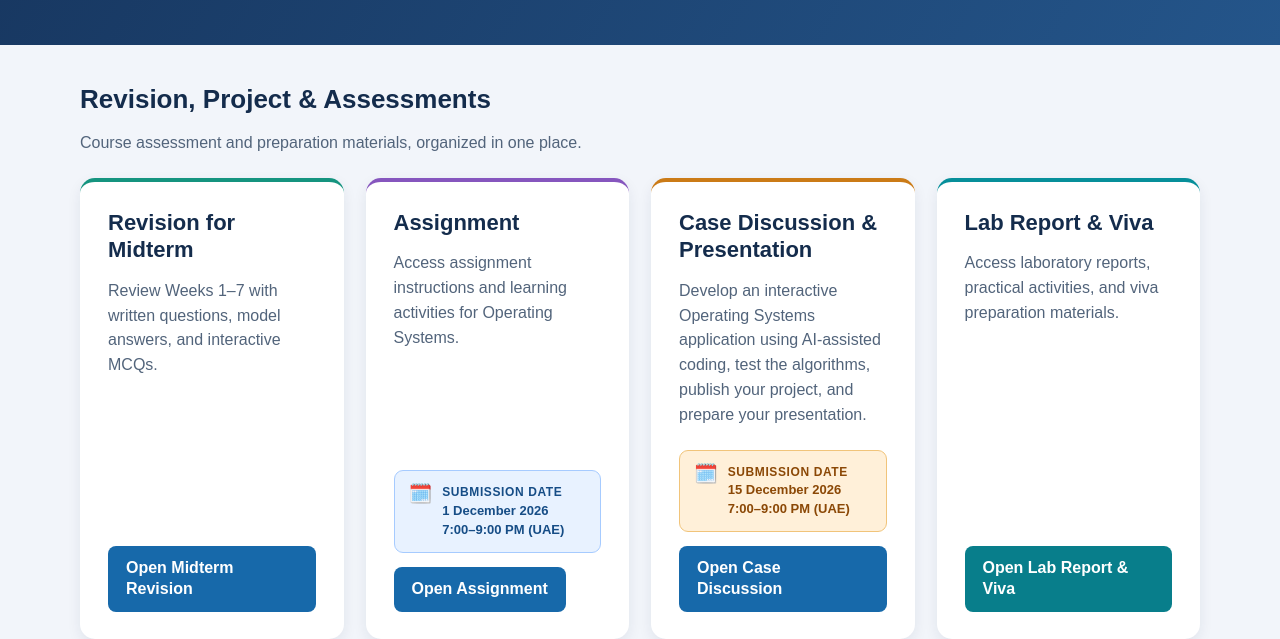
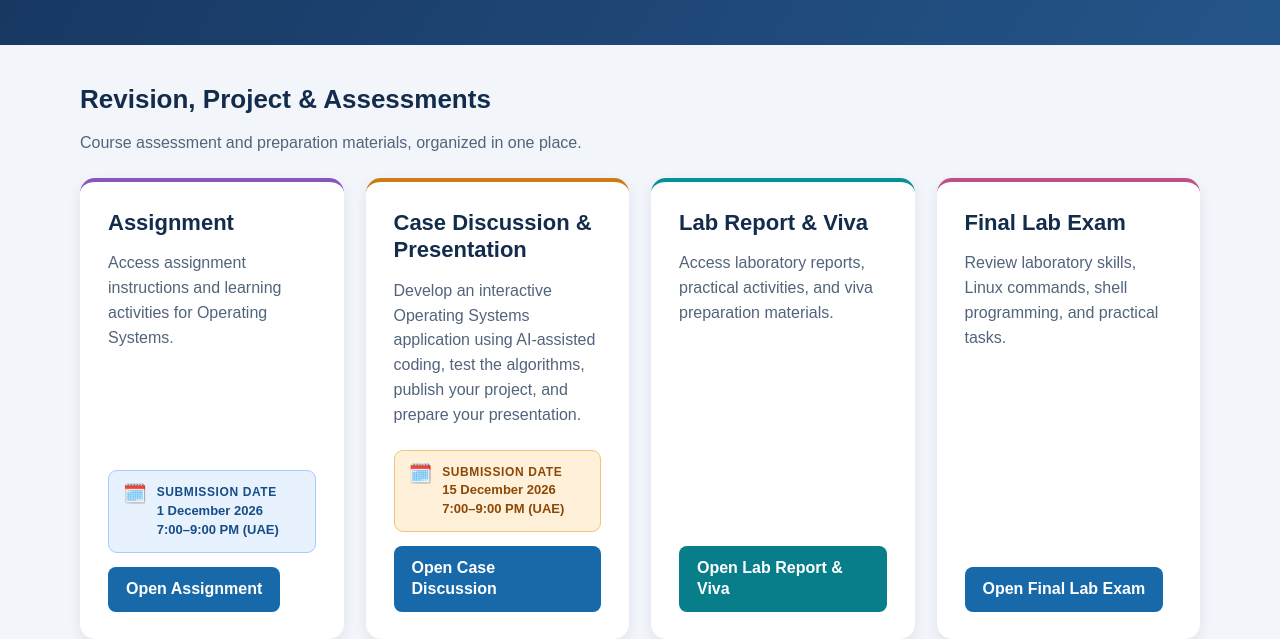
Before and after one commit to DrMaherAlrahhal/CSCI-300-Operating-Systems, a plain HTML site: page index.html in a window 1280 px wide. Shown: the part 174-813 px from the top of the page. Drawn offline with Linux system fonts and the light colour scheme.

Commit message:
Delete midterm revision section
Removed midterm revision section from index.html

```diff
--- a/index.html
+++ b/index.html
@@ -217,18 +217,6 @@ footer{
 
 <div class="grid">
 
-<!-- MIDTERM REVISION -->
-<article class="card" style="--accent:#15947f">
-  <h3>Revision for Midterm</h3>
-  <p>
-    Review Weeks 1–7 with written questions,
-    model answers, and interactive MCQs.
-  </p>
-  <a class="button" href="./Revision-Week-1-7/index.html">
-    Open Midterm Revision
-  </a>
-</article>
-
 <!-- ASSIGNMENT -->
 <article class="card" style="--accent:#8656be">
   <h3>Assignment</h3>
```
